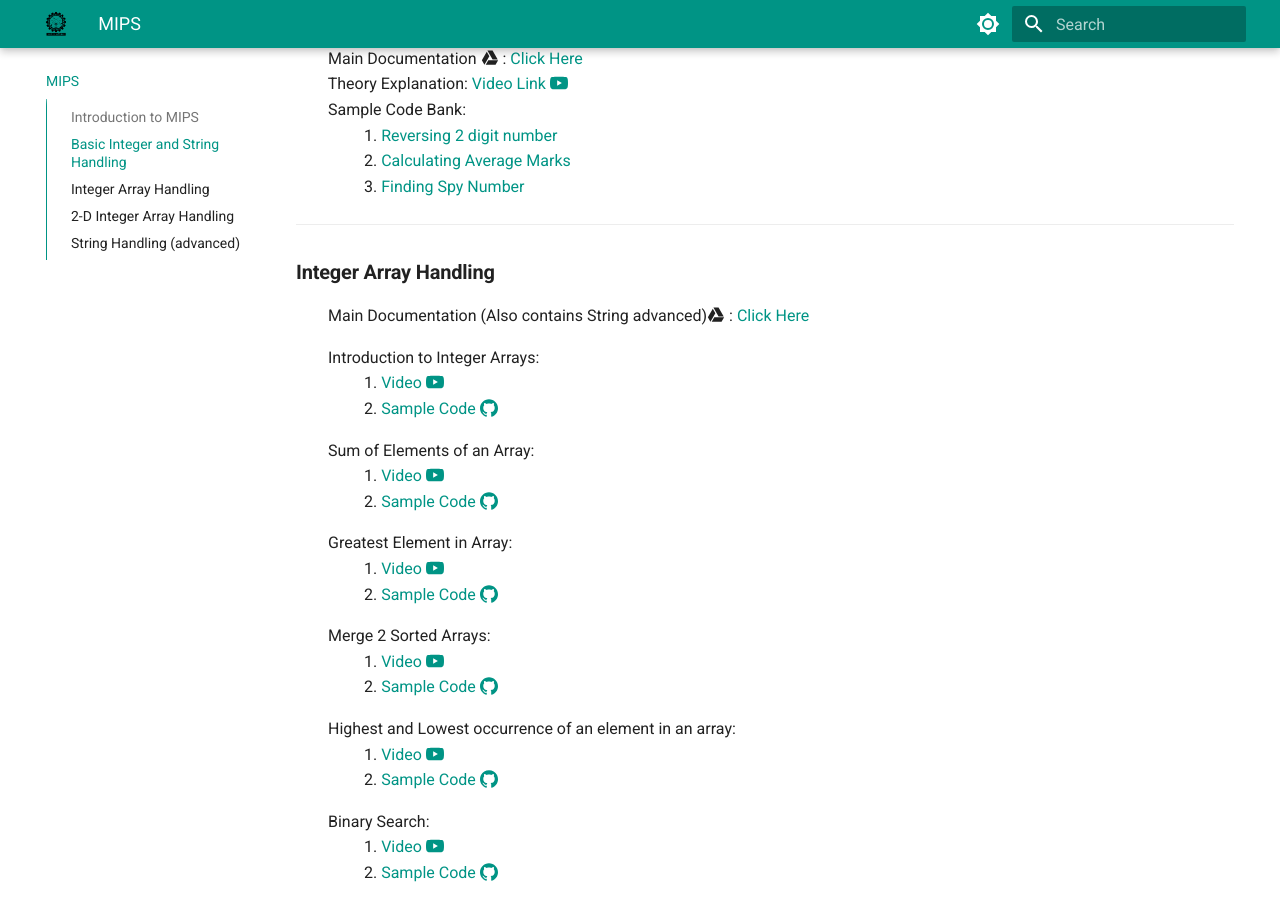
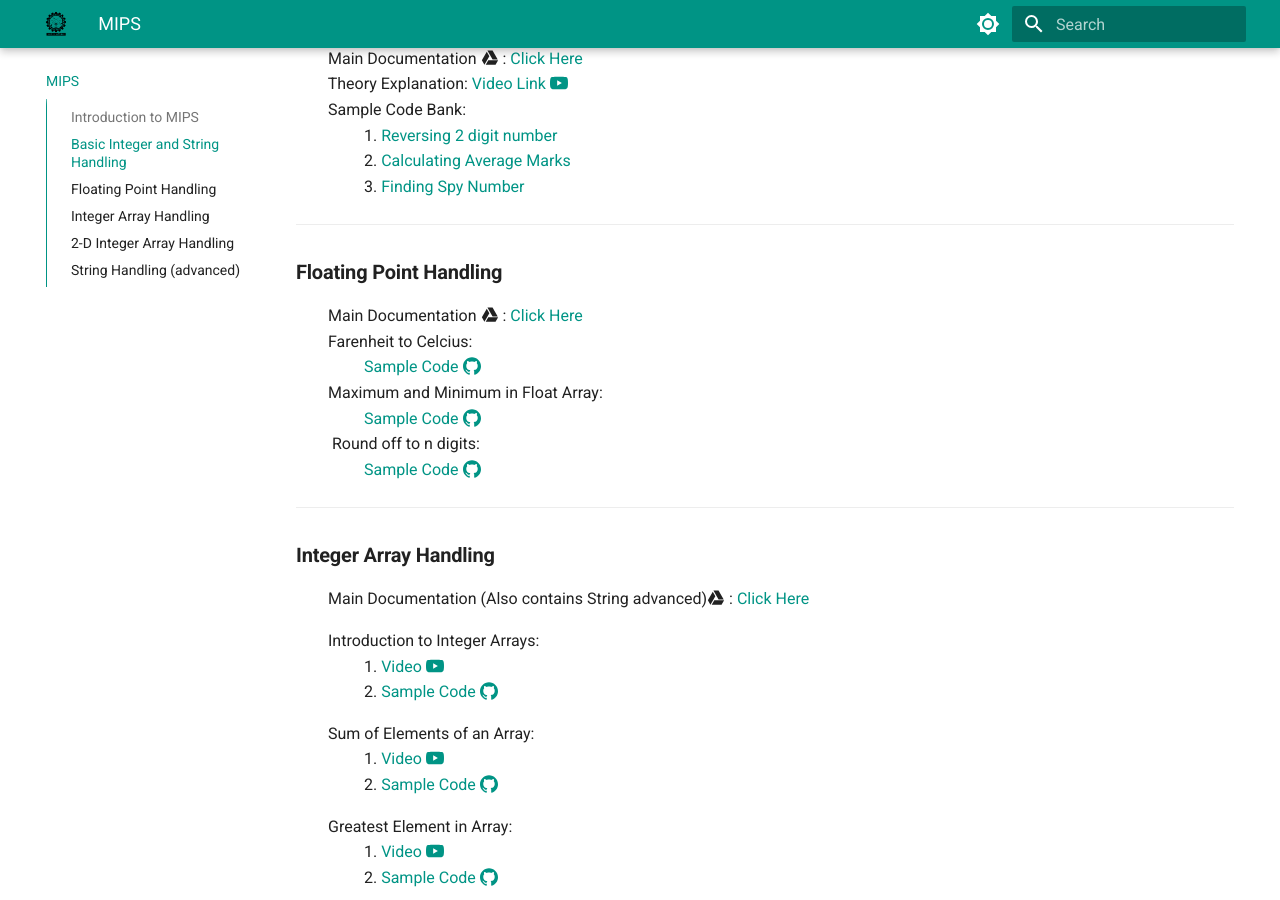
Before and after one commit to hwlabnitc/hwlabnitc.github.io, an MkDocs documentation site: the page built from docs/mips_main.md, in a window 1280 px wide and 900 px high, scrolled down 751 px. Built offline with MkDocs 1.6.1 and Material for MkDocs 9.7.7, drawn with Linux system fonts in a browser that asks for light colours.

Commit message:
Mithuns Codes and Doc added

```diff
--- a/docs/mips_main.md
+++ b/docs/mips_main.md
@@ -31,7 +31,22 @@
 &emsp;&emsp;&emsp;&emsp; 1. [ Reversing 2 digit number ]( https://github.com/hwlab-csed/MIPS-Codes/blob/main/Intro%20to%20MIPS/Integers%20and%20Strings_q1.asm)
 &emsp;&emsp;&emsp;&emsp; 2. [ Calculating Average Marks ](https://github.com/hwlab-csed/MIPS-Codes/blob/main/Intro%20to%20MIPS/Integers%20and%20Strings_q2.asm )
 &emsp;&emsp;&emsp;&emsp; 3. [ Finding Spy Number ](https://github.com/hwlab-csed/MIPS-Codes/blob/main/Intro%20to%20MIPS/Integers%20and%20Strings_q3.asm )
+
 ---
+
+### **Floating Point Handling**
+&emsp;&emsp;Main Documentation :material-google-drive: : [Click Here](https://drive.google.com/file/d/1BybUxaKDMDrL3FIs_8W87zXCUnqun1HT/view?usp=sharing)
+&emsp;&emsp;Farenheit to Celcius:
+&emsp;&emsp;&emsp;&emsp;[ Sample Code :simple-github: ](https://github.com/hwlabnitc/MIPS-Codes/blob/main/Floating%20point/Q1.asm )
+&emsp;&emsp;Maximum and Minimum in Float Array:
+&emsp;&emsp;&emsp;&emsp;[ Sample Code :simple-github: ](https://github.com/hwlabnitc/MIPS-Codes/blob/main/Floating%20point/Q2.asm)
+&emsp;&emsp; Round off to n digits:
+&emsp;&emsp;&emsp;&emsp;[ Sample Code :simple-github: ](https://github.com/hwlabnitc/MIPS-Codes/blob/main/Floating%20point/Q3.asm)
+
+
+---
+
+
 
 ### **Integer Array Handling**
 &emsp;&emsp;Main Documentation (Also contains String advanced):material-google-drive: : [Click Here](https://drive.google.com/file/d/1zscvtdHjjzVDhKyP9l7cfaFXMhMfeBQj/view?usp=sharing)
@@ -100,11 +115,6 @@
 &emsp;&emsp;Concatenation of strings:
 &emsp;&emsp;&emsp;&emsp; 1. [ Video :simple-youtube: ]( https://youtu.be/SDeHKgsCJE8)
 &emsp;&emsp;&emsp;&emsp; 2. [ Sample Code :simple-github: ](https://github.com/hwlabnitc/MIPS-Codes/blob/main/Strings%20Advanced/MIPS_Strings_Advanced_Practice_Q3.asm )
----
-
-<!-- ### **Floating Point Handling** -->
-<!-- &emsp;&emsp;Main Documentation :material-google-drive: : [Click Here]()    -->
-<!-- (In progress...) -->
 
 
 ---
```
